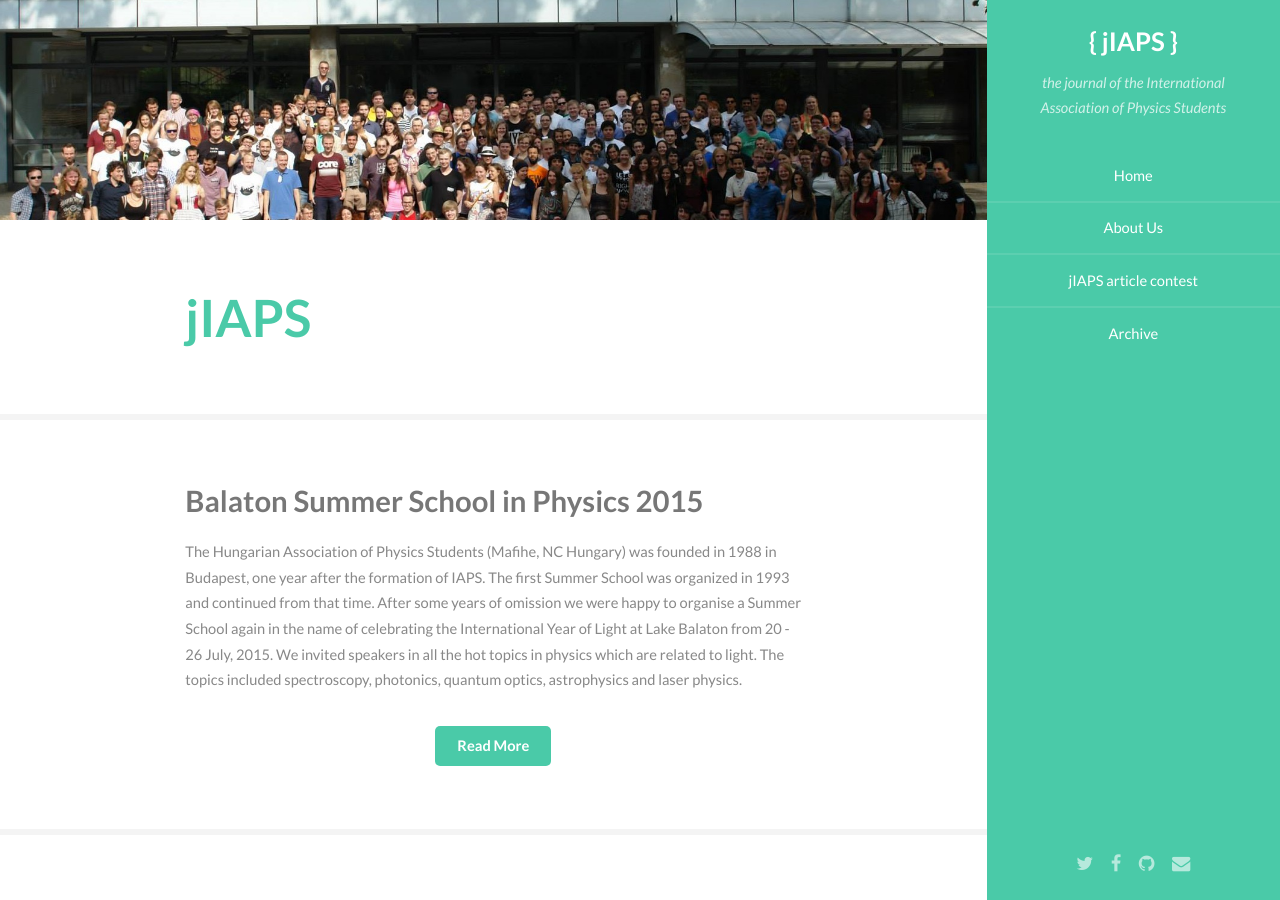
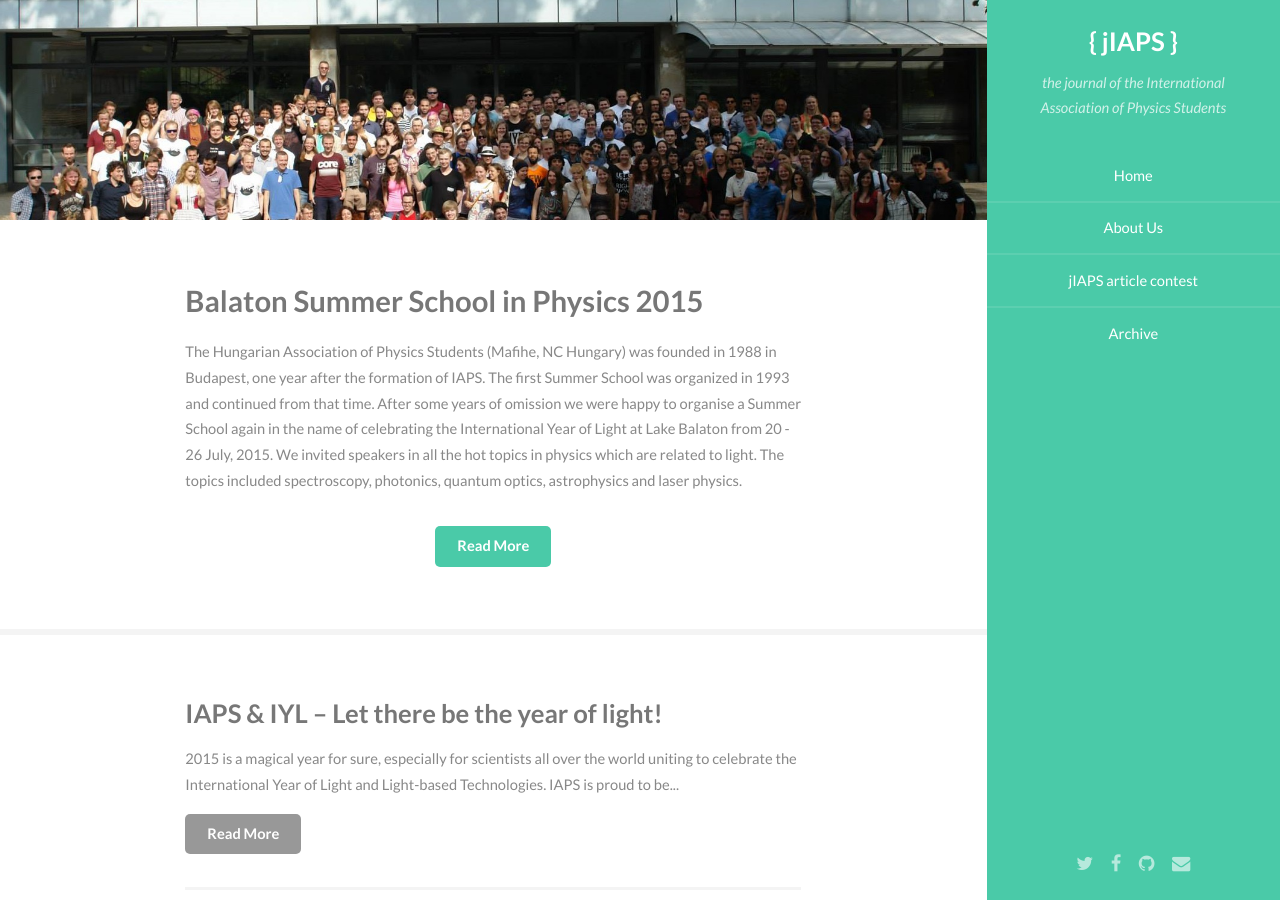
Before and after one commit to physics-int/jIAPS, a Jekyll site: the page built from index.html, in a window 1280 px wide and 900 px high. Built offline with Jekyll 4.4.1, drawn with Linux system fonts in a browser that asks for light colours; nearby versions of some CDN libraries.

```diff
--- a/_posts/2015-07-27-plancks-2015.markdown
+++ b/_posts/2015-07-27-plancks-2015.markdown
@@ -8,7 +8,7 @@ author: the PLANCKS committee
 
 From the 22nd to the 24th of May 2015, the second edition of PLANCKS (Physics League Across Numerous Countries for Kick-ass Students) was held. The event started on Friday with a very successful opening symposium, which hosted over 300 people.
 
-The main event was of course the physics olympiad organised on Saturday. A total of 28 teams from 18 different countries took up the challenge, but only the best could be praised with the title of "Best Physics Students of the World", and winning the grand prize of € $\frac{h}{\pi}\cdot 10^{37}$.
+The main event was of course the physics olympiad organised on Saturday. A total of 28 teams from 18 different countries took up the challenge, but only the best could be praised with the title of "Best Physics Students of the World", and winning the grand prize of € $$ \frac{h}{\pi}\cdot 10^{37} $$.
 
 In the remaining part of the weekend, we focused on the most important goal of the whole event: bringing together physics students from all over the world. The competitors enjoyed one of the several excursions that we organised and a barbecue. As a grand finale, the closing ceremony was held in museum Boerhaave, the Leiden Museum of the History of Science.
 
@@ -54,7 +54,7 @@ Even though the line for the barbecue was a bit long sometimes, the sun was shin
 ##Closing ceremony
 On Sunday the weekend was closed with a ceremony at museum Boerhaave. During this ceremony, various people took the stage. The first was Andreea Munteanu, the president of the PLANCKS committee 2016, who told us about their plans for next year. Jan van Ruitenbeek, the chairman of the Dutch physical society (NNV), spoke about the problem he had contributed to the contest and the way he encountered it during research. Willem Tromp, the committee member responsible for the contest, showed us some statistics about the contest, and awarded some fun awards for remarkable results of the contest, such as a creativity award for an ingenious but wrong answer, and an efficiency award for the team that had managed the best points per page ratio.
 
-Then Jan van Ruitenbeek took the stage again to award the main prizes. The first prize, an amount of €$\frac{h}{\pi} \cdot 10^{37}$ = €2109.14, went to the Dutch team Strength in Unitarity, who had scored a total of 88.5 points out of 120. The second prize was won by the Dutch team Tena, the third place went to Czech team Charles' Angels.
+Then Jan van Ruitenbeek took the stage again to award the main prizes. The first prize, an amount of € $$ \frac{h}{\pi} \cdot 10^{37} $$ = €2109.14, went to the Dutch team Strength in Unitarity, who had scored a total of 88.5 points out of 120. The second prize was won by the Dutch team Tena, the third place went to Czech team Charles' Angels.
 
 ![]({{ site.url }}/assets/winnaar-1024x686.jpg)
 
--- a/index.html
+++ b/index.html
@@ -4,14 +4,6 @@ title: Home
 ---
 
 <section id="one">
-    <div class="container">
-        <header class="major">
-            <h2>{{ site.title }}</h2>
-        </header>
-    </div>
-</section>
-
-<section id="two">
     <div class="container">
         {% for post in site.posts limit:1 %}
         <article>
```
